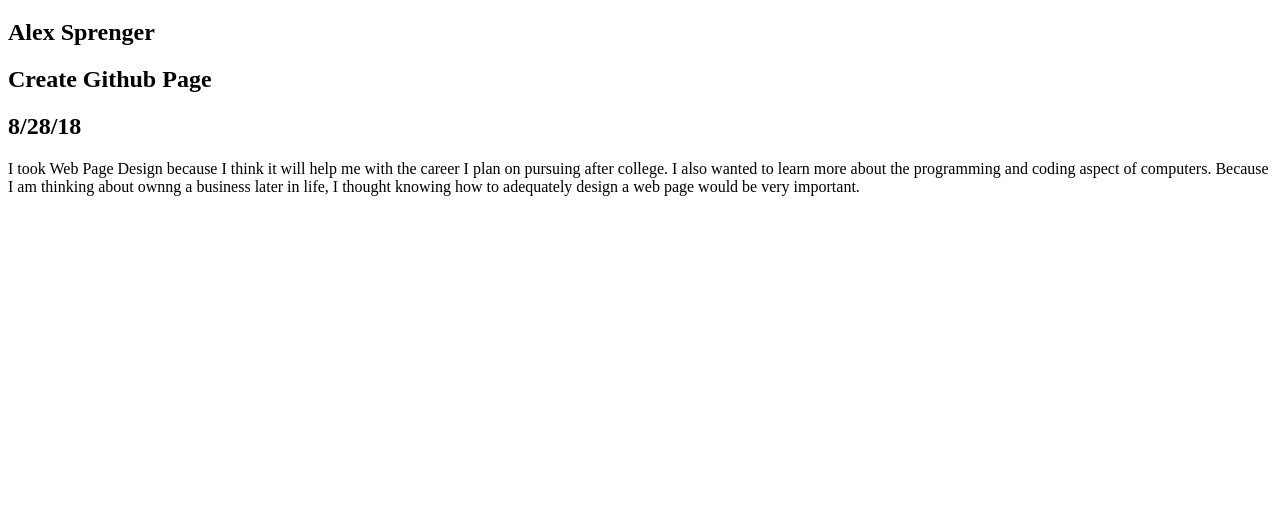
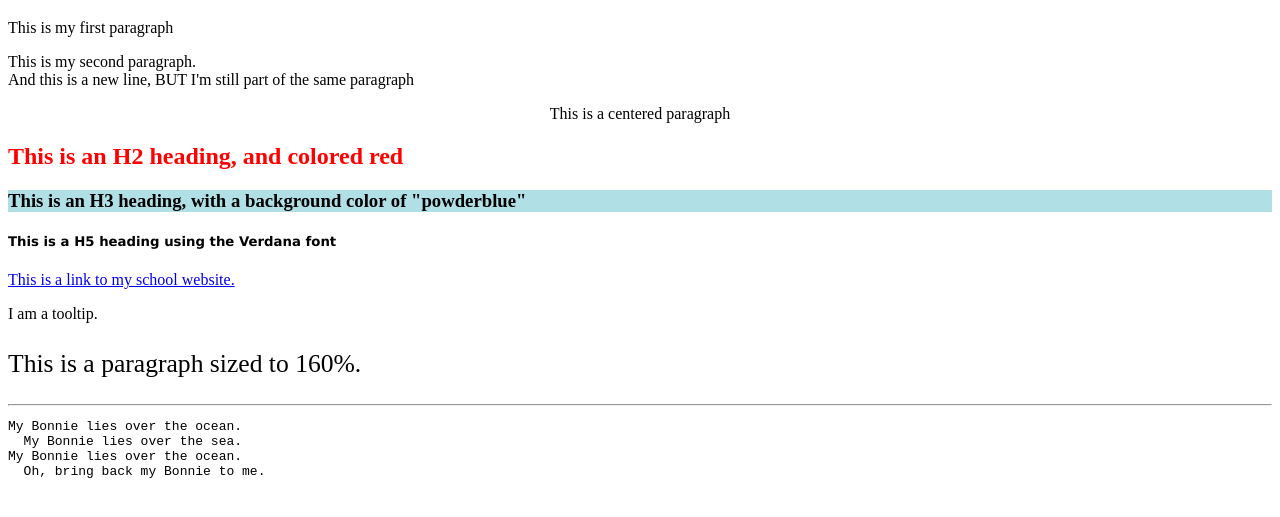
Before and after one commit to asprenger100/HelloWorld, a plain HTML site: page index.html in a window 1280 px wide. Shown: the part 61-578 px from the top of the page. Drawn offline with Linux system fonts and the light colour scheme.

Commit message:
Update index.html
Lesson 2 Assignment 2C

```diff
--- a/index.html
+++ b/index.html
@@ -1,8 +1,20 @@
 <!DOCTYPE html>
 <html>
-<body>
-  <h1>Hello World</h1>
-  <h2>Alex Sprenger</h2>
-  <h2>Create Github Page</h2>
-  <h2>8/28/18</h2>
-  <p>I took Web Page Design because I think it will help me with the career I plan on pursuing after college. I also wanted to learn more about the programming and coding aspect of computers. Because I am thinking about ownng a business later in life, I thought knowing how to adequately design a web page would be very important.</p>
+  <body>
+    <h1>Hello World</h1>
+    <p>This is my first paragraph</p>
+    <p>This is my second paragraph.<br>And this is a new line, BUT I'm still part of the same paragraph</p>
+    <p style="text-align:center">This is a centered paragraph</p>
+    <h2 style="color:red">This is an H2 heading, and colored red</h2>
+    <h3 style="background-color:powderblue">This is an H3 heading, with a background color of "powderblue"</h3>
+    <h5 style="font-family:verdana">This is a H5 heading using the Verdana font</h5>
+    <a href="http://www.mlhslancers.org/default.asp?sec_id=180015619">This is a link to my school website.</a>
+    <p title="I am a tooltip.">I am a tooltip.</p>
+    <p style="font-size:160%">This is a paragraph sized to 160%.</p>
+    <hr>
+    <pre>My Bonnie lies over the ocean.
+  My Bonnie lies over the sea.
+My Bonnie lies over the ocean.
+  Oh, bring back my Bonnie to me.</pre>
+  </body>
+</html>
```
